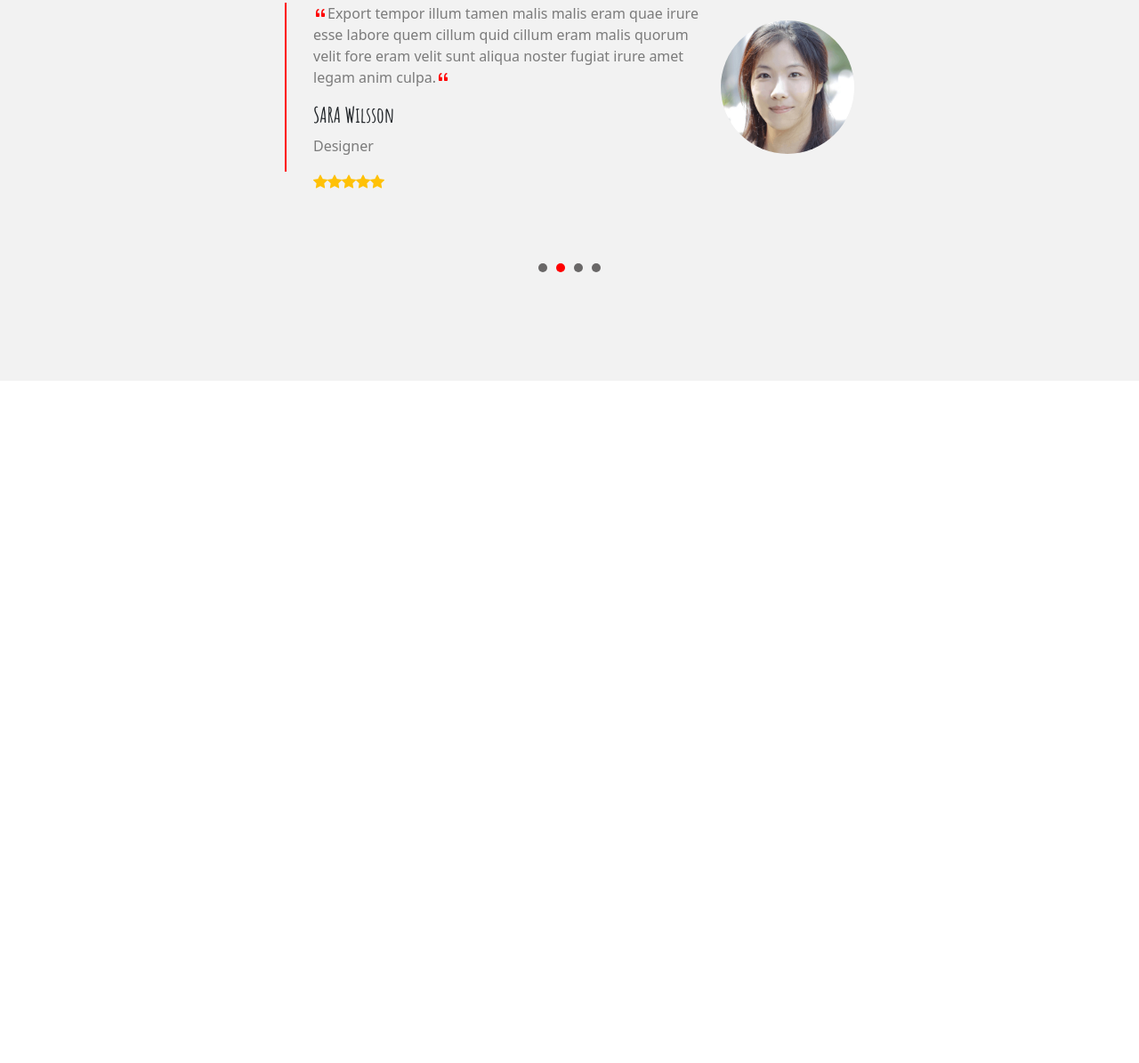
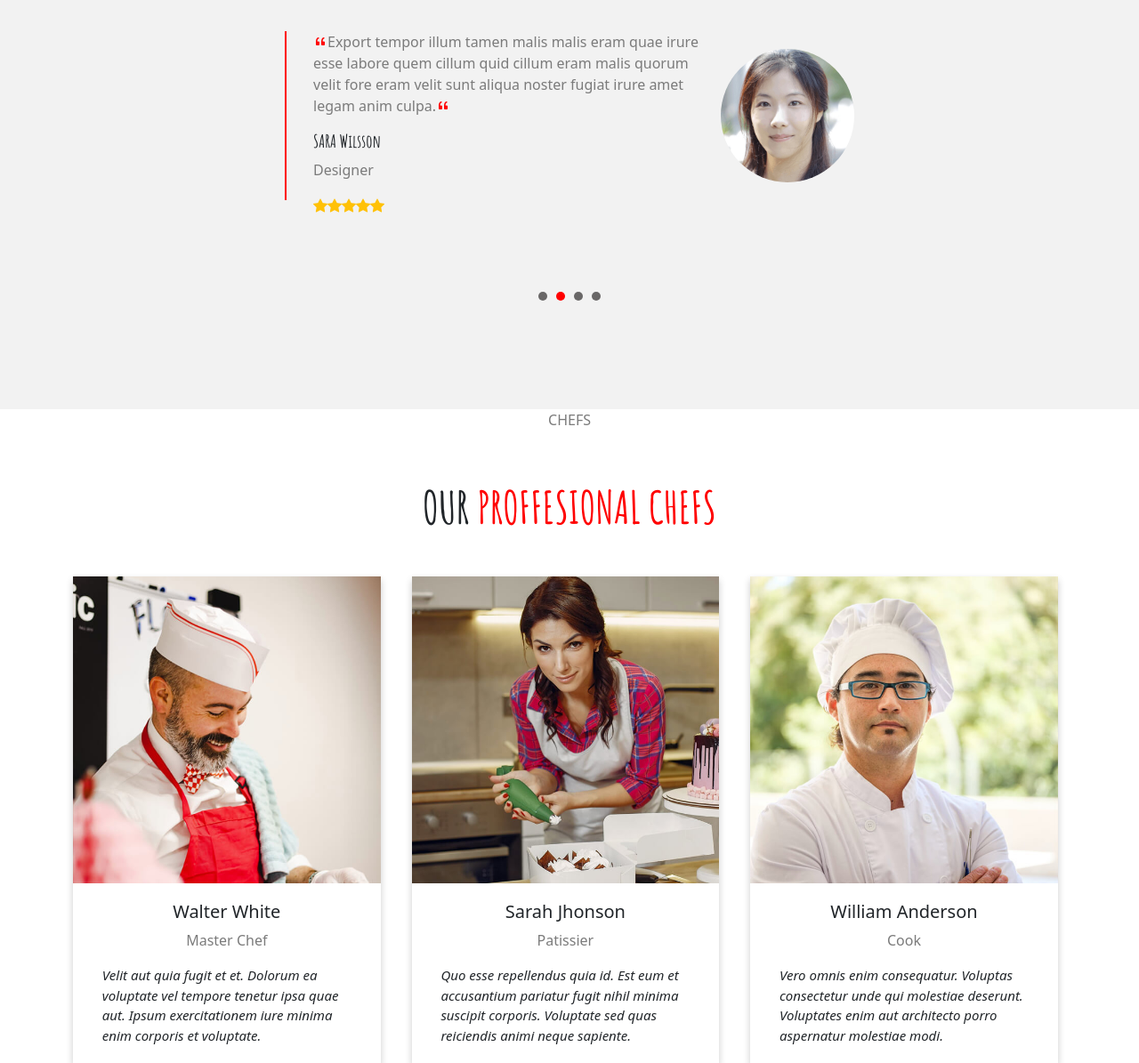
Before and after one commit to aymanboujjar/JavaScript_DOM_Final_Project_AymanBoujjar, a website: page index.html in a window 1280 px wide. Shown: the part 4212-5407 px from the top of the page at 89% size. Before the commit the page ends 4640 px from the top, so only its background shows below. Drawn offline with nearby package versions, Linux system fonts and the light colour scheme.

Commit message:
eightSection non complet

```diff
--- a/index.html
+++ b/index.html
@@ -216,7 +216,40 @@
             </div>
             <button carouselBtn="carousel1" class="next">Next</button>
     </section>
+    <section class="seventhSection">
 
+    </section>
+    <section class="eightSection">
+        <p>CHEFS</p>
+        <h4>OUR <span>PROFFESIONAL CHEFS</span></h4>
+        <div class="container">
+            <div class="cards">
+                <img src="./public/images/chefs-1.jpg" alt="">
+                <div class="text">
+                <h5>Walter White</h5>
+                <p>Master Chef</p>
+                <i>Velit aut quia fugit et et. Dolorum ea voluptate vel tempore tenetur ipsa quae aut. Ipsum exercitationem iure minima enim corporis et voluptate.</i>
+            </div>
+            </div>
+            <div class="cards">
+                <img src="./public/images/chefs-2.jpg" alt="">
+                <div class="text">
+                <h5>Sarah Jhonson</h5>
+                <p>Patissier</p>
+                <i>Quo esse repellendus quia id. Est eum et accusantium pariatur fugit nihil minima suscipit corporis. Voluptate sed quas reiciendis animi neque sapiente.
+                </i>
+            </div>
+            </div>
+            <div class="cards">
+                <img src="./public/images/chefs-3.jpg" alt="">
+                <div class="text">
+                <h5>William Anderson</h5>
+                <p>Cook</p>
+                <i>Vero omnis enim consequatur. Voluptas consectetur unde qui molestiae deserunt. Voluptates enim aut architecto porro aspernatur molestiae modi.</i>
+            </div>
+            </div>
+        </div>
+    </section>
 
  <script src="./node_modules/bootstrap/dist/js/bootstrap.bundle.js"></script>
  <script src="./public/js/app.js"></script>
--- a/src/sass/_allmodules.sass
+++ b/src/sass/_allmodules.sass
@@ -5,3 +5,5 @@
 @import ./modules/home/_fourthSection.sass
 @import ./modules/home/_fifthSection.sass
 @import ./modules/home/_sixthSection.sass
+@import ./modules/home/_seventhSection.sass
+@import ./modules/home/_eightSection.sass
--- /dev/null
+++ b/src/sass/modules/home/_eightSection.sass
@@ -0,0 +1,51 @@
+.eightSection
+    display: flex
+    flex-direction: column
+    align-items: center
+    justify-content: center
+    p
+        color:  rgb(123, 123, 123)
+    h4
+        font-family: Amatic
+        font-size: 50px
+    span
+        color: red
+    gap: 5vh
+    .container
+        display: flex
+        gap: 35px
+        margin: 0px
+        .cards
+            box-shadow: 0 4px 8px 0 rgba(0,0,0,0.2)
+            transition: 0.3s
+            width: 27vw
+            display: flex
+            flex-direction: column
+            align-items: center
+            justify-content: center
+            transition: transform .1s
+
+            &:hover
+                -ms-transform: scale(1.1)
+                -webkit-transform: scale(1.1)
+                transform: scale(1.1)
+            .text
+                display: flex
+                flex-direction: column
+                align-items: center
+                justify-content: center
+                i
+                    padding-inline: 1vw
+                    font-size: 15px
+                    font-weight: 100
+                padding: 20px
+            img
+                width: 27vw
+@media (max-width: 433px)
+    .eightSection
+        .container
+            flex-direction: column
+            .cards
+                width: 100%
+                img
+                    width: 100%
--- a/src/sass/modules/home/_sixthSection.sass
+++ b/src/sass/modules/home/_sixthSection.sass
@@ -10,6 +10,7 @@
         color: rgb(123, 123, 123)
     h4
         font-family: Amatic
+        font-size: 50px
     span
         color: red
 .carousel-container
@@ -40,6 +41,8 @@
 
 
     div
+        h4
+            font-size: 20px
         p
             i
                 color: red
@@ -81,6 +84,7 @@
 @media (max-width: 433px)
     .slide
         flex-direction: column
+
         div
             height: fit-content
     .indicators-grp
@@ -90,4 +94,3 @@
     .sixthSection
         h4
             font-size: 40px
-            text-align: center
```
Also changed, not shown: public/css/app.css, src/sass/modules/home/_seventhSection.sass (added), 1 other file.
